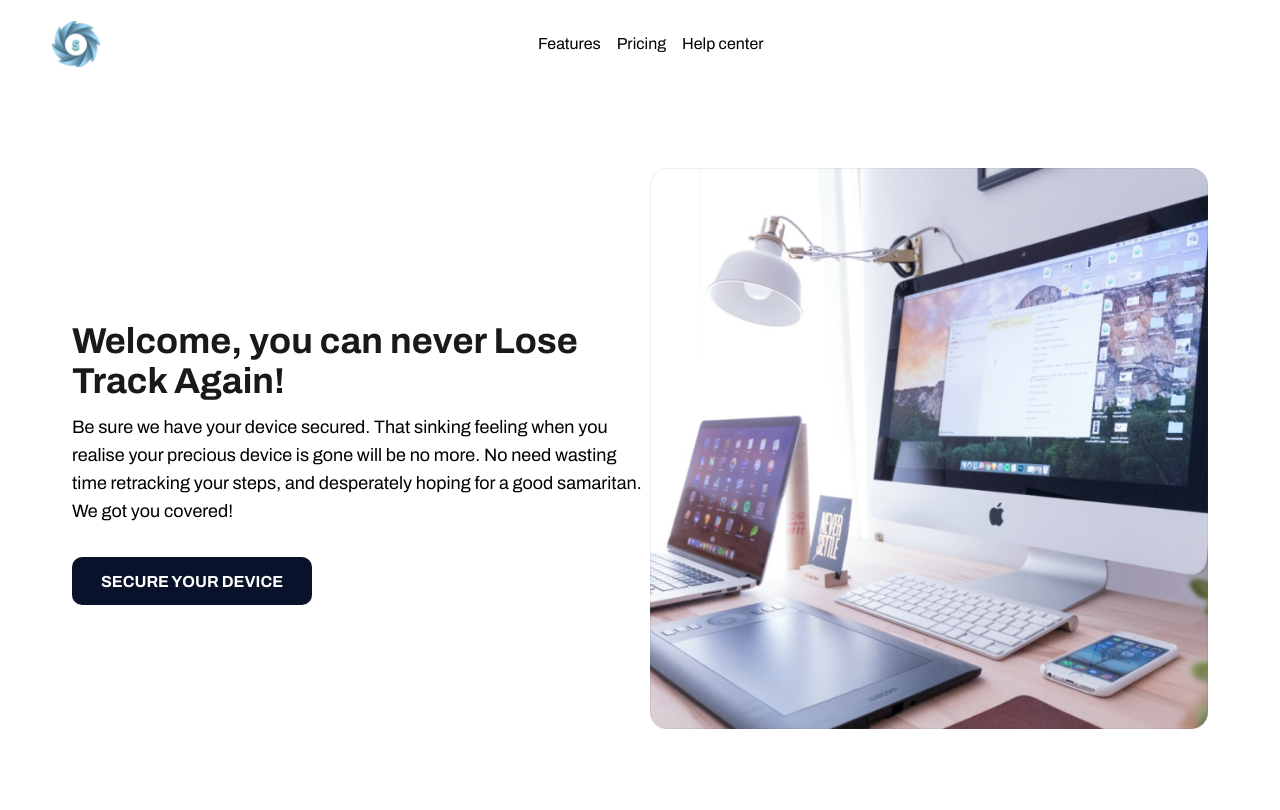
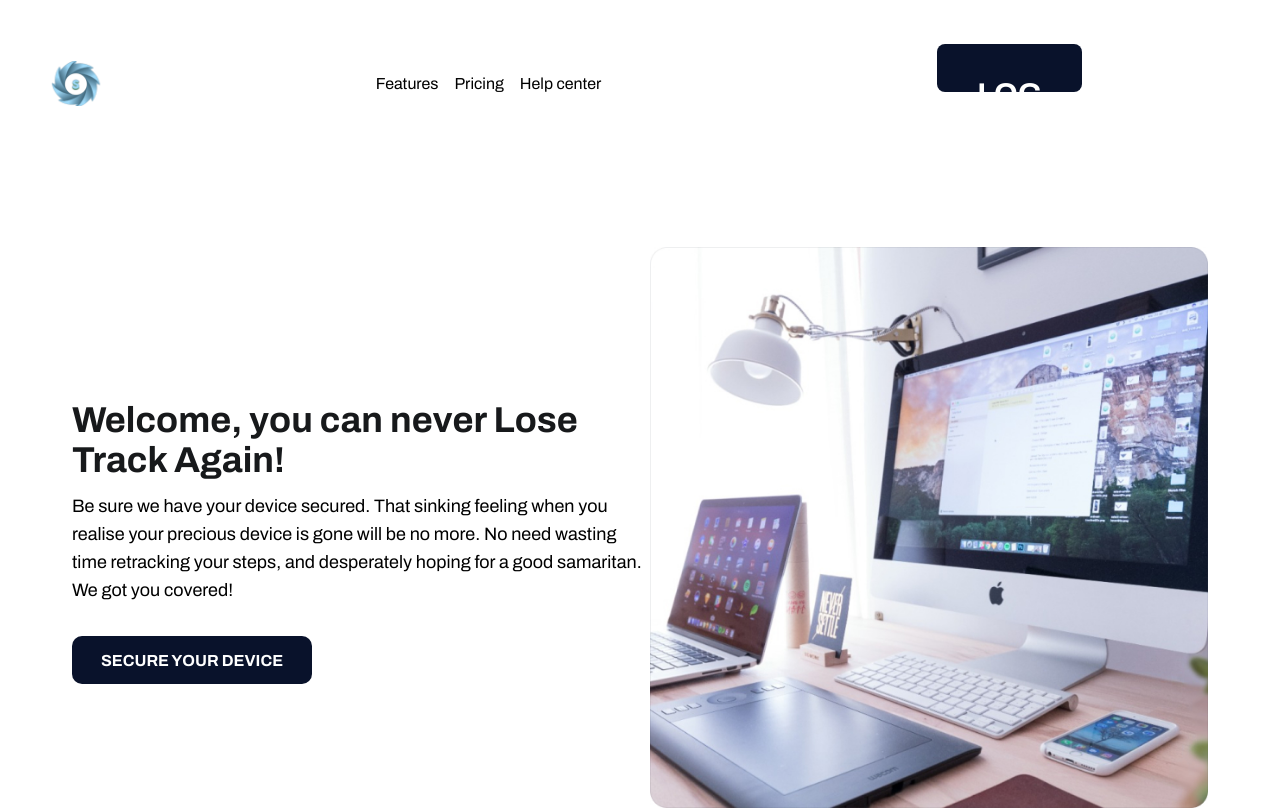
Before and after one commit to Bensteolly/capston-shiedify, a React (Create React App) app: page /home in a window 1280 px wide. Shown: the top 810 px of the page. Built offline with nearby package versions, Linux system fonts and the light colour scheme.

Commit message:
fixing button issues still again

```diff
--- a/src/Components/Home.jsx
+++ b/src/Components/Home.jsx
@@ -35,8 +35,8 @@ const  Home = () => {
           </ul>
           <div className="flex items-center gap-4">
             <Link to="../Pages/LoginForm.js">
-              <button className="text-white bg-[#09122B] w-full max-w-[145px] h-12 rounded-lg p-6 text-base text-center leading-4 font-bold opacity-0"
-              onClick={userSignOut}>LOG OUT</button>
+              <button className='bg-[#09122B] text-white w-full max-w-[145px] h-full max-h-12 rounded-lg p-4 font-bold text-center text-sm my-6 mx-[150px] sm:text-3xl pt-8'
+                onClick={userSignOut}>LOG OUT</button>
             </Link>
 
           </div>
--- a/src/Components/Signup.jsx
+++ b/src/Components/Signup.jsx
@@ -89,7 +89,7 @@ const Signup = () => {
 
                             />
                         </div>
-                        <button type="submit" className="primary-button my-6 mx-[150px] sm:text-3xl pt-8" >SIGN UP</button>
+                        <button type="submit" className='bg-[#09122B] text-white w-full max-w-[145px] h-full max-h-12 rounded-lg p-4 font-bold text-center text-sm my-6 mx-[150px] sm:text-3xl pt-8'  >SIGN UP</button>
                     </form>
                     <p className='text-center pb-6 sm:mb-4'>Already have an account,
                         <Link to="../Pages/LoginForm.js"><span className='cursor-pointer'>Login!</span>
--- a/src/Pages/LoginForm.js
+++ b/src/Pages/LoginForm.js
@@ -71,7 +71,7 @@ const LoginForm = () => {
             </div>
             <p className='text-right mx-10 cursor-pointer' onClick="submit">Forgot Password</p>
             {error && <p style={{ color: 'red', paddingLeft: '150px', paddingTop: '40px' }}>{"Invalid useremail or password"}</p>}
-            <button type="submit" className="primary-button my-6 mx-[150px] sm:text-3xl pt-8" >LOGIN</button>
+            <button type="submit" className='bg-[#09122B] text-white w-full max-w-[145px] h-full max-h-12 rounded-lg p-4 font-bold text-center text-sm my-6 mx-[150px] sm:text-3xl pt-8'>LOGIN</button>
           </form>
           <p className='text-center pb-6 sm:mb-4'>Don't have an account,<Link to="/sign-up"><span className='cursor-pointer'>Sign up!</span>
           </Link> </p>
```
